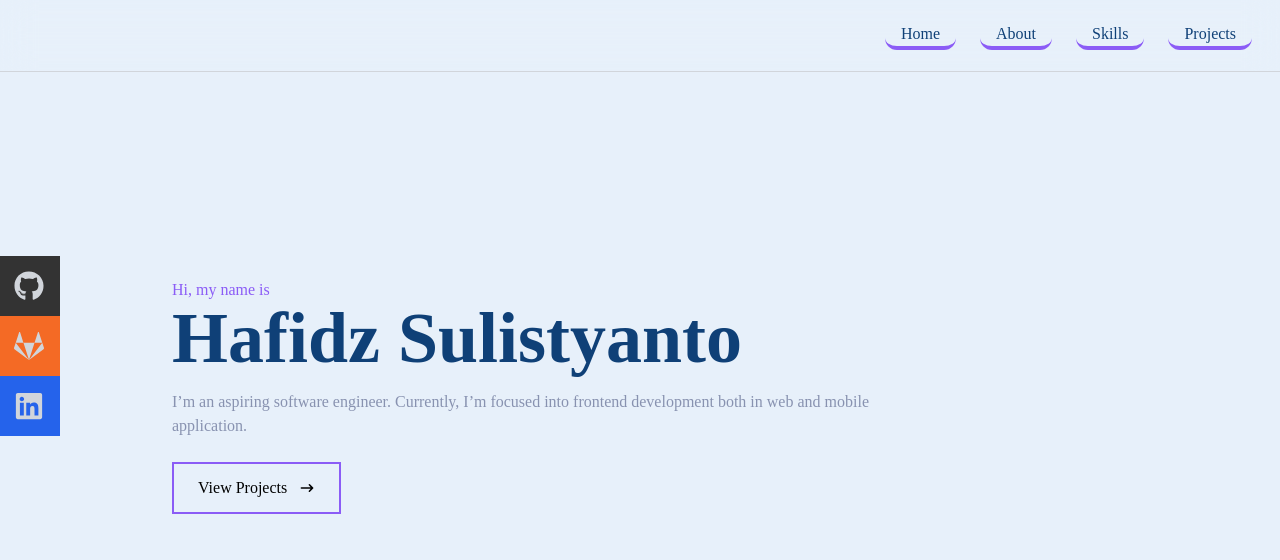
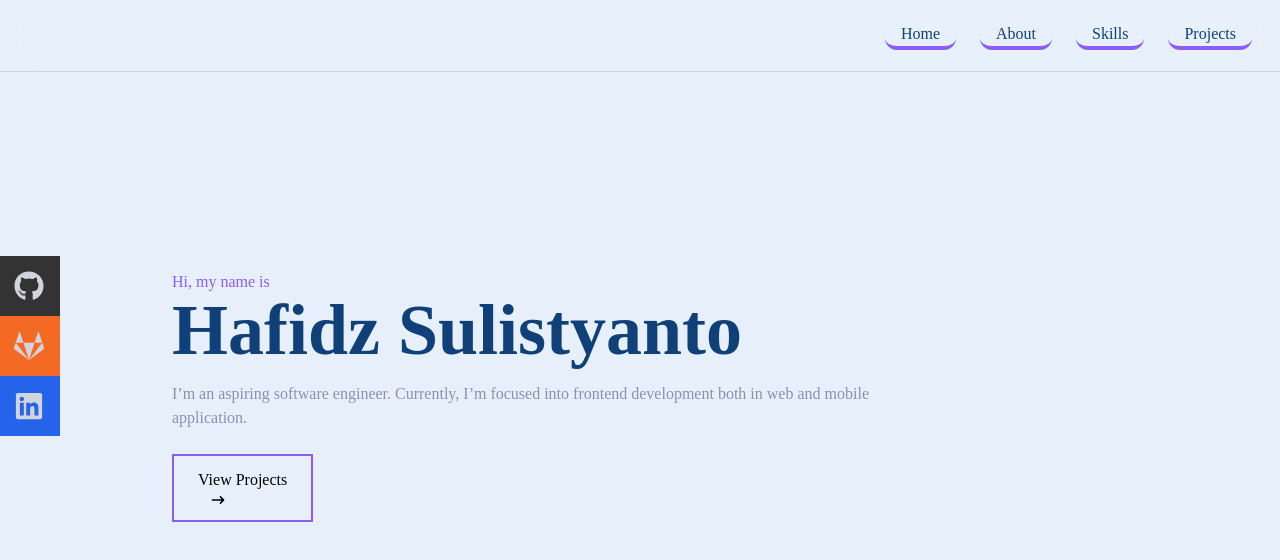
Before and after one commit to hafidzsulistyan/personal-portfolio, a React (Create React App) app: page / in a window 1280 px wide. Shown: the top 560 px of the page. Built offline with nearby package versions, Linux system fonts and the light colour scheme.

Commit message:
Fix a bug in home button

```diff
--- a/src/components/Home.jsx
+++ b/src/components/Home.jsx
@@ -19,10 +19,10 @@ const Home = () => {
           <button className='border-violet-500 text-black group border-2 px-6 py-3 my-2 flex items-center hover:bg-violet-500 hover:violet-500'>
             <Link to='projects' smooth={true} duration={500}>
               View Projects
+              <span className='group-hover:rotate-90 duration-300'>
+                <HiArrowNarrowRight className='ml-3' />
+              </span>
             </Link>
-            <span className='group-hover:rotate-90 duration-300'>
-              <HiArrowNarrowRight className='ml-3 ' />
-            </span>
           </button>
         </div>
       </div>
```
